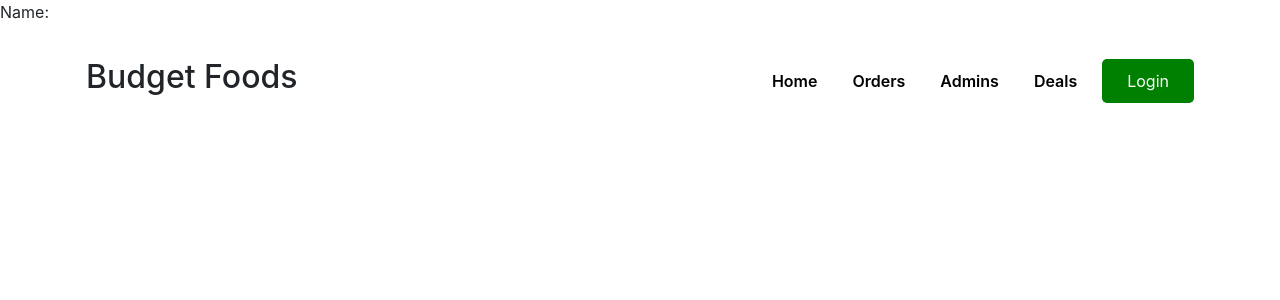
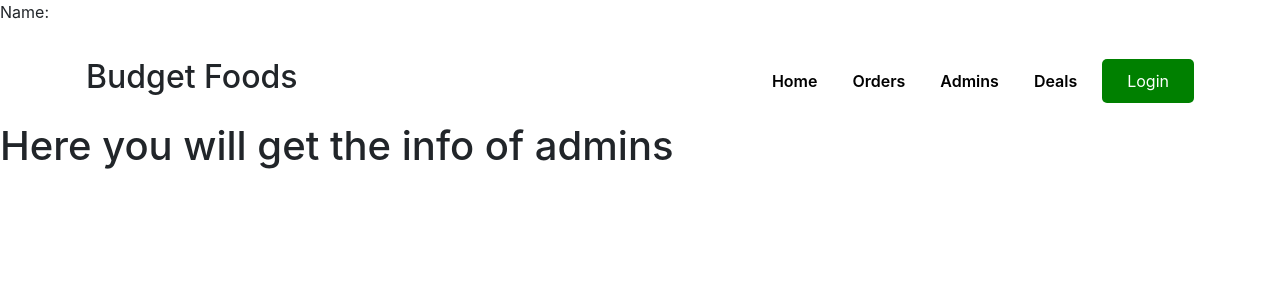
Before and after one commit to ummesalmaali/Budget-Foods, a React (Create React App) app: page /admins in a window 1280 px wide. Shown: the top 300 px of the page. Built offline with nearby package versions, Linux system fonts and the light colour scheme.

Commit message:
making-changes

```diff
--- a/public/index.html
+++ b/public/index.html
@@ -24,7 +24,7 @@
       work correctly both with client-side routing and a non-root public URL.
       Learn how to configure a non-root public URL by running `npm run build`.
     -->
-    <title>React App</title>
+    <title>Budget Foods</title>
     <link rel="stylesheet" href="https://stackpath.bootstrapcdn.com/bootstrap/4.5.2/css/bootstrap.min.css">
   </head>
   <body>
--- a/src/App.js
+++ b/src/App.js
@@ -13,6 +13,7 @@ import PrivateRoute from './components/PrivateRoute/PrivateRoute';
 import Transaction from './components/Transaction/Transaction';
 import Login from './components/Login/Login';
 import Orders from './components/Orders/Orders';
+import Admin from './components/Admin/Admin';
 
 function App() {
   const [user,setUser] = useState({});
@@ -37,6 +38,9 @@ function App() {
       <Route path='/orders'>
         <Orders></Orders>
       </Route>
+      <Route path="/admins">
+        <Admin/>
+      </Route>
       <Route exact path='/'>
           <Home/>
       </Route>
--- /dev/null
+++ b/src/components/Admin/Admin.js
@@ -0,0 +1,11 @@
+import React from 'react';
+
+const Admin = () => {
+    return (
+        <div>
+            <h1>Here you will get the info of admins</h1>
+        </div>
+    );
+};
+
+export default Admin;
```
Also changed, not shown: 1 other file (tests, documents, lock files or other folders).
